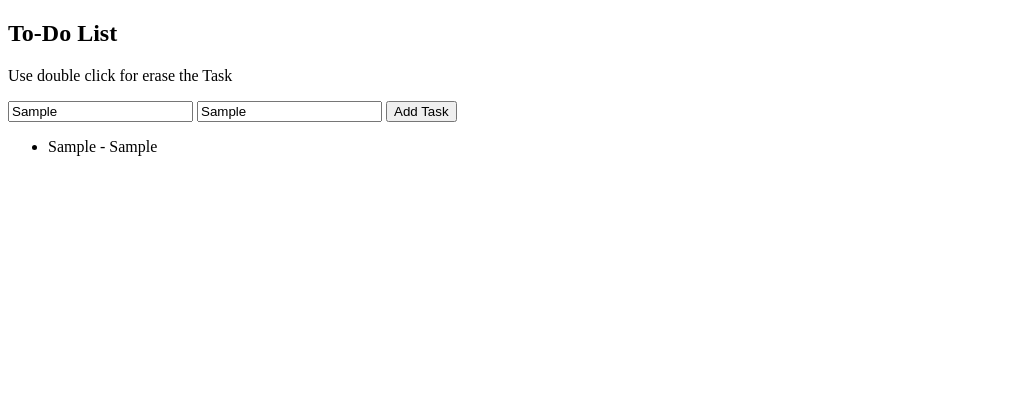
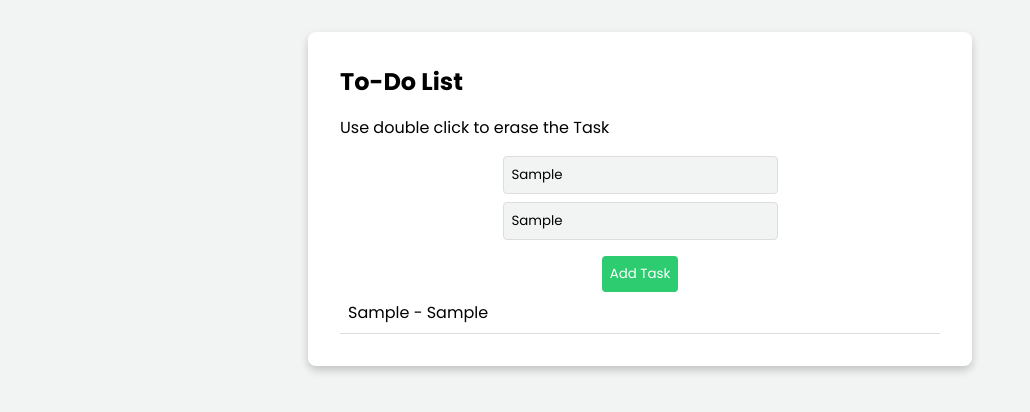
Before and after one commit to MariaGargoles/Task-Todo-HTML, a website: page pages/index.html in a window 1280 px wide. Both pictures are taken after typing "Sample", "Sample" into the empty fields and a click on the button "Add Task". Shown: the whole page, without its empty margins (0-1030 px from the left). Drawn offline with nearby package versions, Linux system fonts and the light colour scheme.

Commit message:
ADD: styles to Todo List

```diff
--- a/js/script.js
+++ b/js/script.js
@@ -6,4 +6,7 @@ $(function () {
     var toAdd = taskName + " - " + taskDescription;
     $("#TaskList").append("<li>" + toAdd + "</li>");
   });
+  $("#TaskList").on("dblclick", "li", function (event) {
+    $(this).remove();
+  });
 });
--- a/pages/index.html
+++ b/pages/index.html
@@ -4,25 +4,37 @@
     <meta charset="UTF-8" />
     <meta name="viewport" content="width=device-width, initial-scale=1.0" />
     <title>To-Do List HTML&jQuery</title>
+    <link href="../styles/style.css" rel="stylesheet" type="text/css" />
     <script src="../node_modules/jquery/dist/jquery.min.js" defer></script>
     <script src="../js/script.js" defer></script>
-    <link rel="stylesheet" href="../styles/style.css" />
+    <link
+      href="https://fonts.googleapis.com/css2?family=Poppins:wght@400;500;600;700&display=swap"
+      rel="stylesheet"
+    />
   </head>
   <body>
-    <section>
-      <h2>To-Do List</h2>
-      <p>Use double click for erase the Task</p>
-      <form name="ToDo">
-        <input type="text" name="TaskName" placeholder="Task Name" />
+    <section class="ToDoListContainer">
+      <h2 class="ToDoListContainer__Title">To-Do List</h2>
+      <p class="ToDoListContainer__Text">Use double click to erase the Task</p>
+      <form class="FormTodo" name="ToDo">
         <input
+          class="FormTodo__Input"
+          type="text"
+          name="TaskName"
+          placeholder="Task Name"
+        />
+        <input
+          class="FormTodo__Input"
           type="text"
           name="TaskDescription"
           placeholder="Describe your task"
         />
-        <button id="UpTask" type="button">Add Task</button>
+        <button class="FormTodo__Button" id="UpTask" type="button">
+          Add Task
+        </button>
       </form>
       <div>
-        <ul id="TaskList"></ul>
+        <ul class="TodoList" id="TaskList"></ul>
       </div>
     </section>
   </body>
--- a/styles/style.css
+++ b/styles/style.css
@@ -0,0 +1,79 @@
+*{
+    background-color: #f2f4f4;
+    margin: 0 auto;
+    padding: 0;
+}
+
+.ToDoListContainer {
+    max-width: 600px;
+    margin: 2rem auto;
+    background-color: #ffffff;
+    padding: 2rem;
+    border-radius: 8px;
+    box-shadow: 0 4px 8px rgba(0, 0, 0, 0.2);
+  }
+
+  .ToDoListContainer__Title {
+    font-size: 1.5rem;
+    margin-bottom: 1rem;
+    font-family: "Poppins", sans-serif;
+    background-color: #ffff;
+  }
+
+  .ToDoListContainer__Text {
+    margin-bottom: 1rem;
+    font-family: "Poppins", sans-serif;
+    background-color: #ffff;
+  }
+
+  .FormTodo {
+    display: flex;
+    flex-direction: column;
+    background-color: #ffff;
+  }
+
+  .FormTodo__Input {
+    margin-bottom: 0.5rem;
+    padding: 0.5rem;
+    border: 1px solid #ddd;
+    border-radius: 4px;
+    font-family: "Poppins", sans-serif;
+
+
+  }
+
+  .FormTodo__Button {
+    padding: 0.5rem;
+    background-color:   #2ecc71;
+    color: #fff;
+    border: none;
+    border-radius: 4px;
+    cursor: pointer;
+    font-family: "Poppins", sans-serif;
+    margin-top: 0.5rem;
+  }
+
+  .FormTodo__Button:hover {
+    background-color: #239b56;
+  }
+
+  .TodoList {
+    list-style-type: none;
+    padding: 0;
+    background-color: #ffff;
+
+
+  }
+
+  .TodoList li {
+    padding: 0.5rem;
+    border-bottom: 1px solid #ddd;
+    background-color: #ffff;
+    cursor: pointer;
+    font-family: "Poppins", sans-serif;
+
+  }
+
+  .TodoList li:hover {
+    background-color: #f0f0f0;
+  }
```
